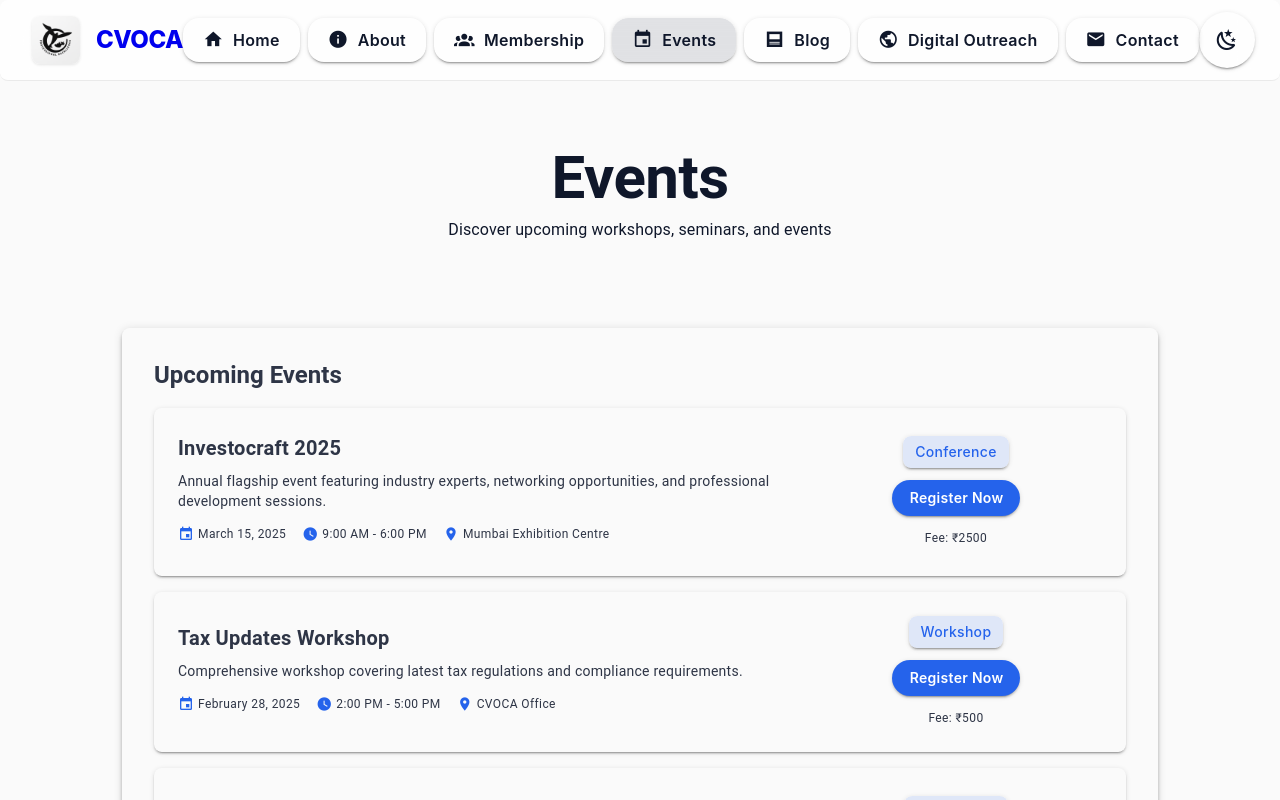
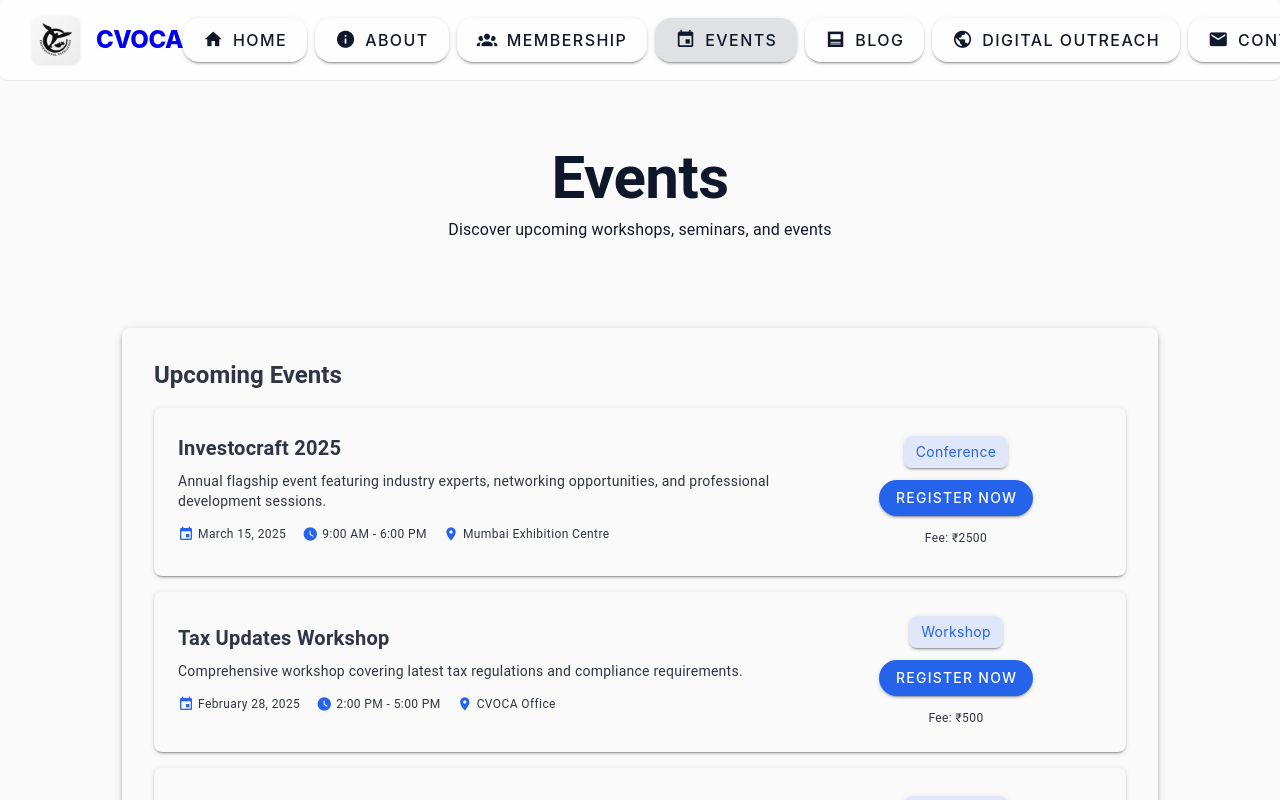
Before and after one commit to karanshandar/cvoca-website, a Vue app: page /events in a window 1280 px wide. Shown: the top 800 px of the page. Built offline with nearby package versions, Linux system fonts and the light colour scheme.

Commit message:
removed dark mode

```diff
--- a/src/App.vue
+++ b/src/App.vue
@@ -15,19 +15,14 @@
 <script setup>
 import { watch } from 'vue'
 import { useRoute } from 'vue-router'
-import { useTheme } from 'vuetify'
-import { useAppStore } from '@/stores/app'
 import { PAGE_TITLES } from '@/utils/constants'
 import AppHeader from '@/components/layout/AppHeader.vue'
 import AppFooter from '@/components/layout/AppFooter.vue'
 
 const route = useRoute()
-const theme = useTheme()
-const appStore = useAppStore()
 
-// Combined theme and title watcher
-watch(() => [appStore.theme, route.path], ([newTheme, path]) => {
-  theme.global.name.value = newTheme === 'dark' ? 'cvocaDark' : 'cvocaTheme'
+// Page title watcher
+watch(() => route.path, (path) => {
   document.title = PAGE_TITLES[path] || 'CVOCA'
 }, { immediate: true })
 </script>
--- a/src/components/layout/AppFooter.vue
+++ b/src/components/layout/AppFooter.vue
@@ -13,7 +13,7 @@
           <div class="brand-header">
             <div class="logo-wrapper">
               <v-img
-                :src="logoUrl"
+                src="/assets/images/logo-light.png"
                 alt="CVOCA Logo"
                 width="48"
                 height="48"
@@ -126,9 +126,6 @@
 
 <script setup>
 import { SOCIAL_LINKS, CONTACT_INFO, getQuickLinks } from '@/utils/constants'
-import { useTheme } from '@/utils/composables'
-
-const { logoUrl } = useTheme()
 
 const RESOURCES = [
   { href: '/blog', icon: 'mdi-newspaper', label: 'Blog & Articles' },
--- a/src/components/layout/AppHeader.vue
+++ b/src/components/layout/AppHeader.vue
@@ -4,14 +4,14 @@
     height="80"
     class="app-header"
     :class="{ 'header-scrolled': isScrolled }"
-    :color="$vuetify.theme.current.dark ? 'surface' : 'background'"
+    color="background"
   >
     <v-container class="d-flex align-center header-container">
       <!-- Logo Section -->
       <router-link to="/" class="d-flex align-center text-decoration-none logo-link" @click="scrollToTop">
         <div class="logo-wrapper">
           <v-img
-            :src="logoUrl"
+            src="/assets/images/logo-light.png"
             alt="CVOCA Logo"
             width="48"
             height="48"
@@ -44,18 +44,6 @@
 
       <!-- Header Actions -->
       <div class="d-flex align-center header-actions">
-        <!-- Theme Toggle -->
-        <v-btn
-          icon
-          variant="text"
-          @click="toggleTheme"
-          :aria-label="themeLabel"
-          class="theme-btn"
-          size="large"
-        >
-          <v-icon :icon="themeIcon" />
-        </v-btn>
-
         <!-- Mobile Menu Toggle -->
         <v-btn
           icon
@@ -76,7 +64,7 @@
       location="right"
       temporary
       width="320"
-      :color="$vuetify.theme.current.dark ? 'surface' : 'background'"
+      color="background"
       class="mobile-drawer"
     >
       <div class="mobile-drawer-header">
@@ -106,22 +94,6 @@
           <v-list-item-title class="mobile-nav-text">{{ item.label }}</v-list-item-title>
         </v-list-item>
       </v-list>
-
-      <div class="mobile-drawer-footer">
-        <v-divider class="mb-4" />
-        <div class="mobile-theme-toggle">
-          <span class="mobile-theme-label">Theme</span>
-          <v-btn
-            icon
-            variant="text"
-            @click="toggleTheme"
-            :aria-label="themeLabel"
-            size="small"
-          >
-            <v-icon :icon="themeIcon" />
-          </v-btn>
-        </div>
-      </div>
     </v-navigation-drawer>
   </v-app-bar>
 </template>
@@ -129,9 +101,8 @@
 <script setup>
 import { ref } from 'vue'
 import { NAVIGATION_ITEMS } from '@/utils/constants'
-import { useTheme, useScroll, useActiveRoute } from '@/utils/composables'
+import { useScroll, useActiveRoute } from '@/utils/composables'
 
-const { logoUrl, themeIcon, themeLabel, toggle: toggleTheme } = useTheme()
 const { isScrolled } = useScroll(20)
 const { isActive } = useActiveRoute()
 const mobileMenuOpen = ref(false)
@@ -227,16 +198,6 @@ const handleMobileNavClick = () => {
 /* Header Actions */
 .header-actions { gap: 0.5rem; }
 
-.theme-btn {
-  border-radius: 50% !important;
-  transition: all var(--transition-normal);
-}
-
-.theme-btn:hover {
-  background: var(--v-theme-primary-container) !important;
-  transform: rotate(180deg) scale(1.1);
-}
-
 .mobile-menu-btn {
   border-radius: var(--radius-md) !important;
   transition: all var(--transition-normal);
@@ -281,27 +242,6 @@ const handleMobileNavClick = () => {
 
 .mobile-nav-icon { margin-right: 1rem; }
 
-.mobile-drawer-footer {
-  position: absolute;
-  bottom: 0;
-  left: 0;
-  right: 0;
-  padding: 1rem;
-  background: var(--v-theme-surface-variant);
-}
-
-.mobile-theme-toggle {
-  display: flex;
-  justify-content: space-between;
-  align-items: center;
-  padding: 0.5rem;
-}
-
-.mobile-theme-label {
-  font-weight: 600;
-  color: var(--v-theme-on-surface);
-}
-
 /* Responsive */
 @media (max-width: 768px) {
   .header-container { padding: 0 1rem; }
--- a/src/plugins/vuetify.js
+++ b/src/plugins/vuetify.js
@@ -74,75 +74,6 @@ export default createVuetify({
           'border-radius-pill': '9999px',
         },
       },
-      cvocaDark: {
-        dark: true,
-        colors: {
-          // Dark theme primary palette
-          primary: '#3B82F6',
-          'primary-container': '#1E3A8A',
-          'on-primary': '#0F172A',
-          'on-primary-container': '#DBEAFE',
-
-          // Dark secondary palette
-          secondary: '#8B5CF6',
-          'secondary-container': '#5B21B6',
-          'on-secondary': '#0F172A',
-          'on-secondary-container': '#EDE9FE',
-
-          // Dark tertiary
-          tertiary: '#10B981',
-          'tertiary-container': '#047857',
-          'on-tertiary': '#0F172A',
-          'on-tertiary-container': '#D1FAE5',
-
-          // Dark surface system
-          background: '#0F172A',
-          surface: '#1E293B',
-          'surface-variant': '#334155',
-          'surface-container': '#475569',
-          'surface-container-high': '#64748B',
-          'surface-container-highest': '#94A3B8',
-
-          // Dark text and content
-          'on-surface': '#F8FAFC',
-          'on-surface-variant': '#CBD5E1',
-          'on-background': '#F8FAFC',
-
-          // Dark outline and borders
-          outline: '#475569',
-          'outline-variant': '#64748B',
-
-          // Dark semantic colors
-          error: '#EF4444',
-          'error-container': '#7F1D1D',
-          'on-error': '#0F172A',
-          'on-error-container': '#FEE2E2',
-
-          success: '#10B981',
-          'success-container': '#047857',
-          'on-success': '#0F172A',
-          'on-success-container': '#D1FAE5',
-
-          warning: '#F59E0B',
-          'warning-container': '#92400E',
-          'on-warning': '#0F172A',
-          'on-warning-container': '#FEF3C7',
-
-          info: '#3B82F6',
-          'info-container': '#1E40AF',
-          'on-info': '#0F172A',
-          'on-info-container': '#DBEAFE',
-        },
-        variables: {
-          'border-radius-root': '16px',
-          'border-radius-extra-small': '4px',
-          'border-radius-small': '8px',
-          'border-radius-medium': '12px',
-          'border-radius-large': '16px',
-          'border-radius-extra-large': '24px',
-          'border-radius-pill': '9999px',
-        },
-      },
     },
   },
   defaults: {
--- a/src/stores/app.js
+++ b/src/stores/app.js
@@ -1,26 +1,15 @@
 import { defineStore } from 'pinia'
-import { ref, computed } from 'vue'
+import { ref } from 'vue'
 
 export const useAppStore = defineStore('app', () => {
   const isLoading = ref(false)
-  const theme = ref(localStorage.getItem('theme') || 'light')
-
-  const isDarkMode = computed(() => theme.value === 'dark')
 
   function setLoading(loading) {
     isLoading.value = loading
   }
 
-  function toggleTheme() {
-    theme.value = theme.value === 'light' ? 'dark' : 'light'
-    localStorage.setItem('theme', theme.value)
-  }
-
   return {
     isLoading,
-    theme,
-    isDarkMode,
-    setLoading,
-    toggleTheme
+    setLoading
   }
 })
--- a/src/utils/composables.js
+++ b/src/utils/composables.js
@@ -1,20 +1,6 @@
 import { ref, computed, onMounted, onUnmounted } from 'vue'
 import { useRoute } from 'vue-router'
 import { useAppStore } from '@/stores/app'
-import { THEME_UTILS } from './constants'
-
-// Theme utilities composable
-export function useTheme() {
-  const appStore = useAppStore()
-
-  return {
-    isDark: computed(() => appStore.isDarkMode),
-    toggle: () => appStore.toggleTheme(),
-    logoUrl: computed(() => THEME_UTILS.logoUrl(appStore.isDarkMode)),
-    themeIcon: computed(() => THEME_UTILS.themeIcon(appStore.isDarkMode)),
-    themeLabel: computed(() => THEME_UTILS.themeLabel(appStore.isDarkMode))
-  }
-}
 
 // Scroll tracking composable
 export function useScroll(threshold = 20) {
--- a/src/utils/constants.js
+++ b/src/utils/constants.js
@@ -7,13 +7,6 @@ export const NAVIGATION_ITEMS = [
   { path: '/digital-outreach', label: 'Digital Outreach', icon: 'mdi-earth' },
   { path: '/contact', label: 'Contact', icon: 'mdi-email' }
 ]
-
-// Theme utilities to reduce computed property duplication
-export const THEME_UTILS = {
-  logoUrl: (isDark) => isDark ? '/assets/images/logo-dark.png' : '/assets/images/logo-light.png',
-  themeIcon: (isDark) => isDark ? 'mdi-weather-sunny' : 'mdi-weather-night',
-  themeLabel: (isDark) => isDark ? 'Switch to light mode' : 'Switch to dark mode'
-}
 
 // Page titles mapping
 export const PAGE_TITLES = {
```
